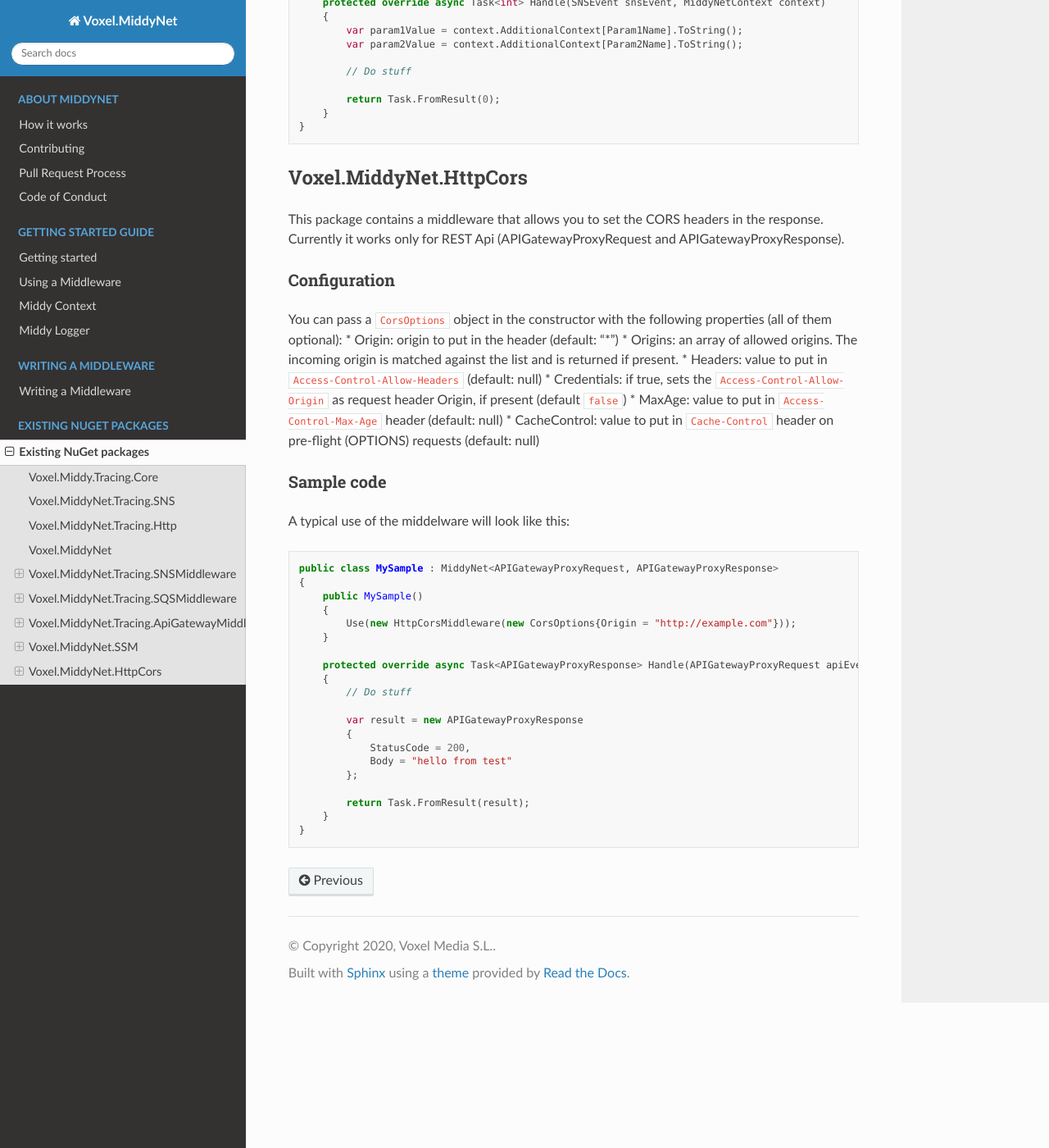
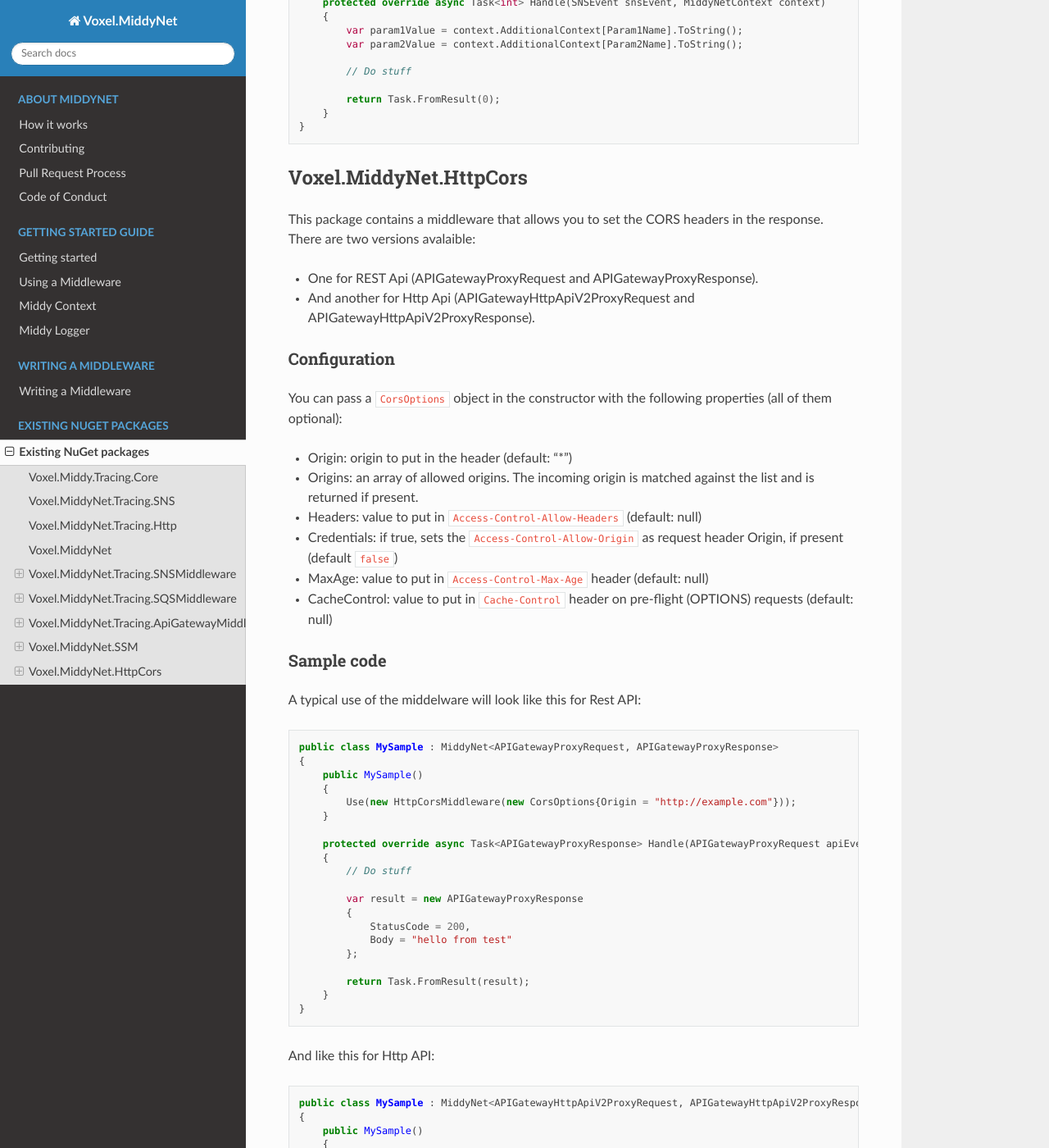
Before and after one commit to VoxelGroup/Voxel.MiddyNet, a Sphinx documentation site: the page built from docs/source/nuget/packages.rst, in a window 1280 px wide and 1400 px high, scrolled down 4681 px. Shown: the whole window at 82% size. Built offline with Sphinx 7.4.7 and the Read the Docs theme 2.0.0, drawn with Linux system fonts in a browser that asks for light colours; pages that are not in the unit, such as notebooks, are missing from menus; some of the changed text lies outside the part shown.

Commit message:
udpate documentation

```diff
--- a/docs/source/nuget/packages.rst
+++ b/docs/source/nuget/packages.rst
@@ -199,12 +199,16 @@ A typical configuration and use of the middelware will look like this::
     }
 
 Voxel.MiddyNet.HttpCors
-------------------
-This package contains a middleware that allows you to set the CORS headers in the response. Currently it works only for REST Api (APIGatewayProxyRequest and APIGatewayProxyResponse).
+-----------------------
+This package contains a middleware that allows you to set the CORS headers in the response. There are two versions avalaible:
+
+* One for REST Api (APIGatewayProxyRequest and APIGatewayProxyResponse).
+* And another for Http Api (APIGatewayHttpApiV2ProxyRequest and APIGatewayHttpApiV2ProxyResponse).
 
 Configuration
 ^^^^^^^^^^^^^
 You can pass a ``CorsOptions`` object in the constructor with the following properties (all of them optional):
+
 * Origin: origin to put in the header (default: "*")
 * Origins: an array of allowed origins. The incoming origin is matched against the list and is returned if present.
 * Headers: value to put in ``Access-Control-Allow-Headers`` (default: null)
@@ -214,7 +218,7 @@ You can pass a ``CorsOptions`` object in the constructor with the following prop
 
 Sample code
 ^^^^^^^^^^^
-A typical use of the middelware will look like this::
+A typical use of the middelware will look like this for Rest API::
 
     public class MySample : MiddyNet<APIGatewayProxyRequest, APIGatewayProxyResponse>
     {
@@ -236,3 +240,26 @@ A typical use of the middelware will look like this::
             return Task.FromResult(result);
         }
     }
+
+And like this for Http API::
+
+    public class MySample : MiddyNet<APIGatewayHttpApiV2ProxyRequest, APIGatewayHttpApiV2ProxyResponse>
+    {
+        public MySample()
+        {
+            Use(new HttpV2CorsMiddleware(new CorsOptions{Origin = "http://example.com"}));
+        }
+
+        protected override async Task<APIGatewayHttpApiV2ProxyResponse> Handle(APIGatewayHttpApiV2ProxyResponse apiEvent, MiddyNetContext context)
+        {
+            // Do stuff
+
+            var result = new APIGatewayHttpApiV2ProxyResponse
+            {
+                StatusCode = 200,
+                Body = "hello from test"
+            };
+
+            return Task.FromResult(result);
+        }
+    }
```
